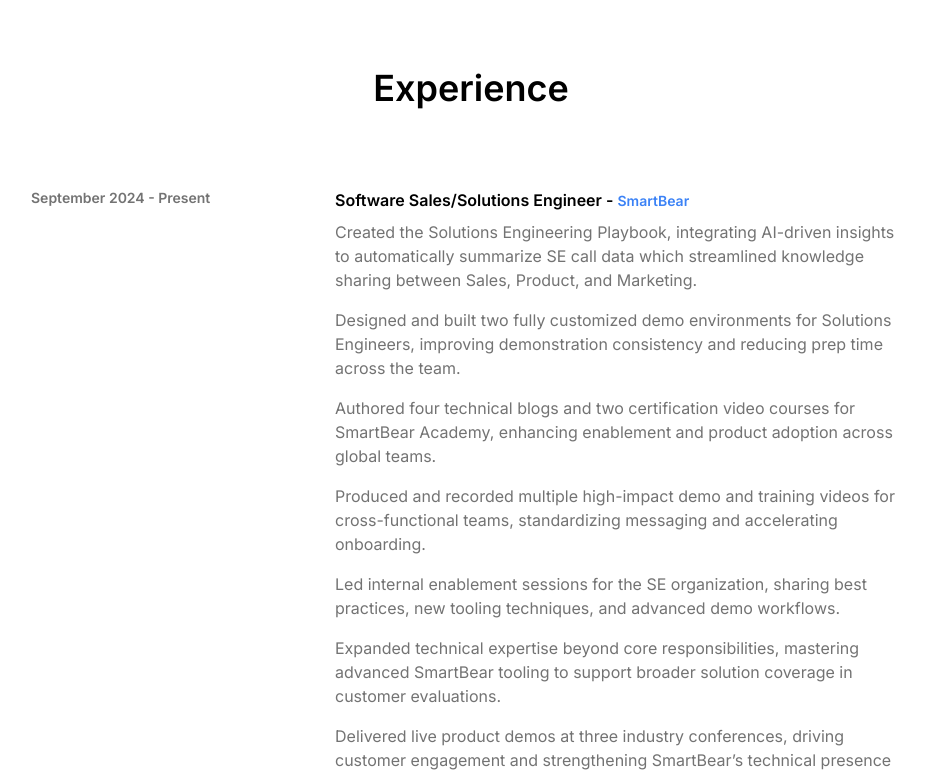
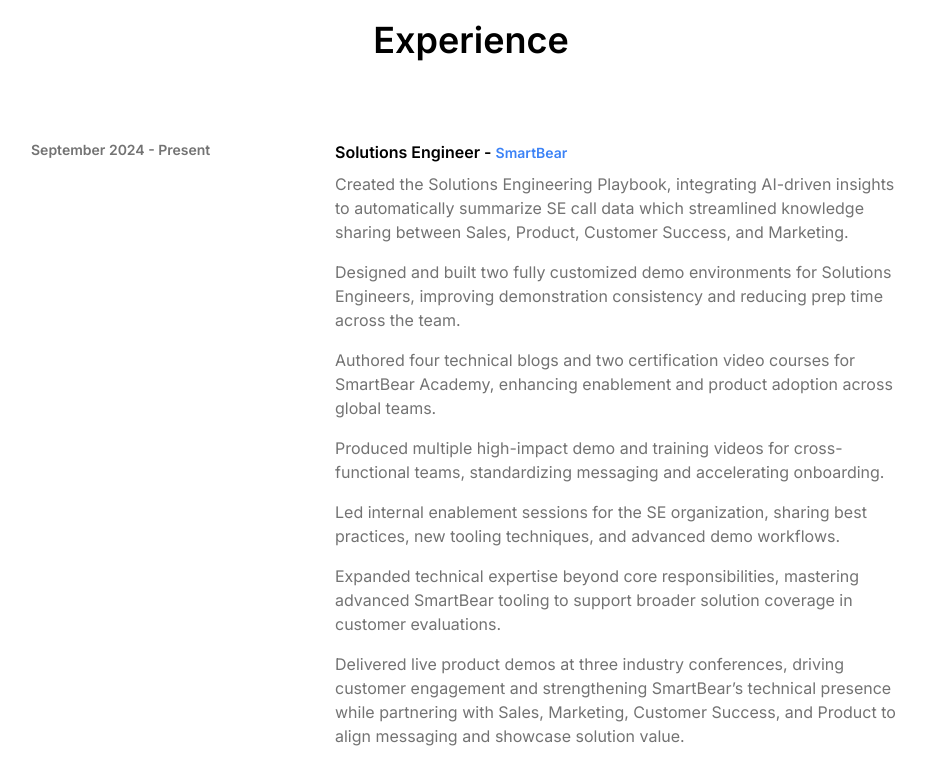
Before and after one commit to nickldimartino/portfolio, a React (Vite) app: page / in a window 1280 px wide. Shown: the part 2000-2776 px from the top of the page, without its empty margins (169-1095 px from the left). Built offline with nearby package versions, Linux system fonts and the light colour scheme.

Commit message:
descriptions and updates

```diff
--- a/src/components/Hero.jsx
+++ b/src/components/Hero.jsx
@@ -31,7 +31,7 @@
               animate="visible"
               className="bg-gradient-to-r from-green-500 via-slate-500 to-blue-600 bg-clip-text text-3xl tracking-tight text-transparent"
             >
-              Software Sales/Solutions Engineer
+              Solutions Engineer
             </motion.span>
             <motion.span
               variants={container(0.5)}
--- a/src/constants/index.js
+++ b/src/constants/index.js
@@ -36,20 +36,25 @@
   },
 ];
 
-export const HERO_CONTENT = `As a Solutions Engineer at SmartBear, I’m leveraging my foundation in software development and embedded systems to craft impactful demos, solve real-world challenges, and support successful Proof of Concepts. I’ve found a fulfilling home here—working alongside a passionate team and helping customers translate complex technical needs into powerful solutions.
+export const HERO_CONTENT = `
+I’m a Solutions Engineer at SmartBear with a background in software development and embedded systems, focused on solving real customer problems through clear, well-prepared demos and proof-of-concepts.
 
-My journey has been anything but linear—from web development at General Assembly to two years in embedded software, all built on the discipline and teamwork instilled by my military service. That experience, combined with a detail-driven mindset shaped by the military, academia, bodybuilding, and defense, has made me a resilient and growth-oriented engineer.
+I work closely with sales and product teams to translate complex technical requirements into practical solutions, helping engineering, QA, and business stakeholders evaluate and adopt API quality tooling with confidence.
 
-I'm proud of where I am and excited for what lies ahead—continuing to grow, contribute, and thrive at the intersection of technology, collaboration, and innovation.`;
+My path into pre-sales engineering was driven by a desire to combine technical depth with communication—using structure, preparation, and storytelling to support better customer decisions.`;
 
-export const ABOUT_TEXT = `I'm a Solutions Engineer at SmartBear with a strong foundation in software engineering, shaped by hands-on experience in embedded systems at General Dynamics, full stack web development through General Assembly, and technical mentorship in the U.S. Air Force. My transition into pre-sales engineering was driven by a passion for solving real-world customer problems through impactful demos, proof-of-concepts, and technical storytelling.
+export const ABOUT_TEXT = `
+I’m a Solutions Engineer at SmartBear with a strong foundation in software engineering, shaped by hands-on experience in embedded systems at General Dynamics, full-stack web development through General Assembly, and technical mentorship in the U.S. Air Force.
 
-At SmartBear, I collaborate with sales and product teams to showcase the power of our API testing suite—ReadyAPI, API Hub, TestHub, and more—crafting tailored technical demonstrations that resonate with diverse stakeholders. I specialize in translating complex functionality into clear business value, and I thrive in environments where curiosity, precision, and cross-functional collaboration are key to success.
+I transitioned into pre-sales engineering to focus on what I enjoy most: solving real customer problems through customer-specific demos, proof-of-concepts, and clear technical explanations. At SmartBear, I partner closely with sales and product teams to support customers across the pre- and post-sales lifecycle—from discovery and demos to implementation, validation, and ongoing technical alignment.
 
-My military background instilled a mindset of discipline, structure, and resilience—qualities that now guide my approach to customer engagement, demo creation, and solution development. Whether leading POCs, responding to RFPs, or aligning technical solutions with strategic business goals, I bring a sharp attention to detail, a methodical approach, and a sincere desire to help others succeed.
+My work centers on translating complex systems into clear business outcomes. I design and deliver tailored demonstrations that resonate with engineers, QA teams, and decision-makers, and I thrive in environments where preparation, technical accuracy, and demo quality directly influence customer decisions.
 
-I'm always open to sharing what I’ve learned about the tech industry, software career growth, and effective communication in engineering. Let's connect if you want to talk APIs, demos, or breaking into tech with confidence.
+My military background instilled discipline, structure, and resilience, which guide my approach to customer engagement, demo design, and solution development. Whether leading POCs, responding to RFPs, or aligning technical solutions to business goals, I bring a methodical mindset, strong attention to detail, and a genuine desire to help teams succeed.
+
+I enjoy sharing what I’ve learned about software careers, effective technical communication, and working in the tech industry. Let’s connect if you want to talk APIs, demos, or breaking into tech with confidence.
 `;
+
 
 export const CONTRIBUTIONS = [
   {
@@ -94,32 +99,27 @@
 export const EXPERIENCES = [
   {
     year: "September 2024 - Present",
-    role: "Software Sales/Solutions Engineer",
+    role: "Solutions Engineer",
     company: "SmartBear",
     companyWebsite: "https://www.linkedin.com/company/smartbear/posts/?feedView=all",
     description: [
-      `Created the Solutions Engineering Playbook, integrating AI-driven insights to automatically summarize SE call data which streamlined knowledge sharing between Sales, Product, and Marketing. `,
-      `Designed and built two fully customized demo environments for Solutions Engineers, improving demonstration consistency and reducing prep time across the team. `,
-      `Authored four technical blogs and two certification video courses for SmartBear Academy, enhancing enablement and product adoption across global teams. `,
-      `Produced and recorded multiple high-impact demo and training videos for cross-functional teams, standardizing messaging and accelerating onboarding.`,
+      `Created the Solutions Engineering Playbook, integrating AI-driven insights to automatically summarize SE call data which streamlined knowledge sharing between Sales, Product, Customer Success, and Marketing.`,
+      `Designed and built two fully customized demo environments for Solutions Engineers, improving demonstration consistency and reducing prep time across the team.`,
+      `Authored four technical blogs and two certification video courses for SmartBear Academy, enhancing enablement and product adoption across global teams.`,
+      `Produced multiple high-impact demo and training videos for cross-functional teams, standardizing messaging and accelerating onboarding.`,
       `Led internal enablement sessions for the SE organization, sharing best practices, new tooling techniques, and advanced demo workflows.`,
       `Expanded technical expertise beyond core responsibilities, mastering advanced SmartBear tooling to support broader solution coverage in customer evaluations.`,
-      `Delivered live product demos at three industry conferences, driving customer engagement and strengthening SmartBear’s technical presence while partnering with Sales, Marketing, and Product to align messaging and showcase solution value.`
+      `Delivered live product demos at three industry conferences, driving customer engagement and strengthening SmartBear’s technical presence while partnering with Sales, Marketing, Customer Success, and Product to align messaging and showcase solution value.`
     ],
     technologies: [
       "ReadyAPI",
-      "API Hub",
-      "Test Hub",
       "SwaggerHub",
-      "SwaggerHub Portal",
-      "SwaggerHub Explore",
       "PactFlow",
       "Reflect",
       "TestComplete",
       "LoadNinja",
       "VisualTest",
       "BitBar",
-      "Camtasia",
       "Full Stack Web Development",
       "API Testing",
       "UI Testing"
@@ -147,11 +147,12 @@
     company: "Sharp Action Sports",
     companyWebsite: "https://www.linkedin.com/company/sharp-action-sports/?viewAsMember=true",
     description: [
-      `Partnered directly with early users to identify technical needs, shaping proof-of-concepts and MVP features tailored to customer use cases—mirroring pre-sales engagement strategies.`,
-      `Conducted in-depth technical research and POC development on emerging tools and frameworks, improving solution fit and enabling value-driven demos.`,
-      `Designed and implemented security protocols in line with industry compliance standards, enhancing trust with prospective users and stakeholders.`,
-      `Defined and communicated the company’s technical roadmap in accessible terms to internal leadership and external stakeholders, bridging the gap between technical feasibility and business impact.`,
-      `Proactively troubleshot and resolved infrastructure challenges, enhancing platform reliability and scalability in dynamic, fast-paced environments.`,
+      `Partnered directly with early users to identify technical needs, shaping proof-of-concepts and MVP features aligned with real customer use cases and pre-sales engagement strategies.`,
+      `Conducted in-depth technical research and developed proof-of-concepts on emerging tools and frameworks, improving solution fit and enabling value-driven demonstrations.`,
+      `Designed and implemented security protocols aligned with industry compliance standards, strengthening trust with prospective users and key stakeholders.`,
+      `Led cross-functional collaboration between technical and non-technical teams to align engineering output with evolving market demands and business strategy.`,
+      `Defined and communicated the company’s technical roadmap in clear, accessible terms to internal leadership and external stakeholders, bridging technical feasibility and business impact.`,
+      `Proactively troubleshot and resolved infrastructure challenges, improving platform reliability and scalability in fast-paced, evolving environments.`
     ],
     technologies: [
       "Next",
@@ -176,12 +177,12 @@
     company: "General Assembly",
     companyWebsite: "https://generalassemb.ly/",
     description: [
-      `Completed a 420+ hour immersive Software Engineering Bootcamp, mastering full-stack development and building production-ready applications under tight deadlines.`,
-      `Developed front-end and back-end solutions using modern frameworks such as React, Node.js, and Express, with a focus on API integration and user experience.`,
-      `Employed user-centered design principles and agile methodologies to iteratively prototype, test, and refine software solutions aligned with real-world use cases.`,
-      `Strengthened technical problem-solving skills through practical application of data structures, algorithms, and object-oriented programming.`,
-      `Led and contributed to collaborative team projects, including pair programming, code reviews, and live demos—effectively communicating complex technical concepts to diverse audiences.`,
-      `Built portfolio-ready applications to demonstrate technical proficiency, adaptability, and customer-focused solution development.`,
+      `Completed a 420+ hour immersive Software Engineering bootcamp, developing full-stack applications under tight deadlines and real-world constraints.`,
+      `Built front-end and back-end solutions using modern frameworks such as React, Node.js, and Express, with a strong focus on API integration and user experience.`,
+      `Applied user-centered design principles and agile methodologies to iteratively prototype, test, and refine software solutions aligned with real-world use cases.`,
+      `Strengthened technical problem-solving skills through hands-on application of data structures, algorithms, and object-oriented programming.`,
+      `Led and contributed to collaborative team projects through pair programming, code reviews, and live demos, clearly communicating complex technical concepts to diverse audiences.`,
+      `Developed portfolio-ready applications demonstrating technical proficiency, adaptability, and customer-focused solution development.`
     ],
     technologies: [
       "React",
@@ -209,13 +210,13 @@
     company: "General Dynamics Missions Systems",
     companyWebsite: "https://gdmissionsystems.com/",
     description: [
-      `Created standardized troubleshooting and procedural documentation, enhancing cross-team collaboration and reducing onboarding time by streamlining knowledge transfer between senior and junior engineers.`,
-      `Mentored six new engineers, guiding them through complex product domain concepts and internal workflows—improving technical ramp-up and enabling faster contributions to customer-facing features.`,
+      `Created standardized troubleshooting and procedural documentation, improving cross-team collaboration and reducing onboarding time through clearer knowledge transfer between senior and junior engineers.`,
+      `Mentored six new engineers on complex product domain concepts and internal workflows, accelerating technical ramp-up and enabling faster contributions to customer-facing features.`,
       `Designed and implemented a VLAN feature using event-driven architecture and cryptographic principles to bridge UI and network interfaces, improving system communication and user experience.`,
-      `Contributed to feature development in C++ for real-time embedded systems, maintaining stability and backward compatibility across mission-critical environments.`,
-      `Actively participated in Agile ceremonies and delivered on five major projects, applying CI/CD practices and test-driven development for consistent, high-quality releases.`,
-      `Led over 20 code and security reviews to uphold compliance with rigorous DoD security and quality standards, ensuring reliability in sensitive environments.`,
-      `Managed complex debugging workflows and contributed to the delivery of customer-ready builds through systematic testing, version control, and iterative feedback loops.`
+      `Contributed to feature development in C++ for real-time embedded systems, maintaining system stability and backward compatibility in mission-critical environments.`,
+      `Participated in Agile ceremonies and delivered on five major projects, applying CI/CD practices and test-driven development to support consistent, high-quality releases.`,
+      `Led over 20 code and security reviews to uphold strict DoD security and quality standards, ensuring reliability in sensitive and regulated environments.`,
+      `Managed complex debugging workflows and supported delivery of customer-ready builds through systematic testing, version control, and iterative feedback loops.`
     ],
     technologies: ["C++", "IBM Rhapsody", "IBM ClearCase", "Linux"],
   },
@@ -225,11 +226,11 @@
     company: "Wilcox Industries",
     companyWebsite: "https://wilcoxind.com/",
     description: [
-      `Collaborated on a cross-functional team of four to develop a software prototype demonstrating the feasibility of an innovative research initiative, paving the way for continued development post-internship.`,
-      `Designed and implemented a custom Android UI/UX interface using Android Studio, Java, Kotlin, CSS, and HTML—enabling seamless Bluetooth and USB connectivity with an external camera.`,
-      `Gained full-stack development experience by contributing to front-end interfaces, backend logic, and database integration in a production-adjacent environment.`,
-      `Partnered with senior engineers to solve complex technical problems and iterate on feature designs based on user needs and hardware interaction constraints.`,
-      `Practiced communicating technical findings and development progress to stakeholders, honing early-stage product validation and storytelling skills useful in customer-facing roles.`
+      `Collaborated on a cross-functional team of four to develop a software prototype demonstrating the feasibility of a new research initiative, enabling continued development beyond the internship.`,
+      `Designed and implemented a custom Android UI/UX using Android Studio, Java, and Kotlin, supporting seamless Bluetooth and USB connectivity with an external camera.`,
+      `Contributed to full-stack development efforts across front-end interfaces, backend logic, and database integration in a production-adjacent environment.`,
+      `Partnered with senior engineers to solve complex technical challenges and iterate on feature designs based on user needs and hardware interaction constraints.`,
+      `Communicated technical findings and development progress to stakeholders, building early experience in product validation, technical storytelling, and customer-facing communication.`
     ],
     technologies: ["Java", "Kotlin", "Android Studio", "HTML", "CSS"],
   },
@@ -239,11 +240,11 @@
     company: "US Air National Guard",
     companyWebsite: "https://www.104fw.ang.af.mil/",
     description: [
-      `Delivered hands-on mentorship and training to junior technicians in the maintenance and repair of F-15 fighter jets, fostering a culture of precision and accountability.`,
-      `Successfully completed Air Force Basic Training and fulfilled a six-year enlistment, earning Veteran status and demonstrating long-term commitment, discipline, and resilience.`,
-      `Maintained detailed technical documentation of maintenance procedures and system histories, aligning with rigorous compliance standards—mirroring documentation practices in regulated tech environments.`,
-      `Operated in a high-stakes, fast-paced setting where adaptability and clear communication were critical to mission success—translating well into dynamic customer-facing technical roles.`,
-      `Adhered to and enforced strict safety protocols and regulatory requirements, ensuring the highest standards of operational readiness and system reliability.`,
+      `Provided hands-on mentorship and training to junior technicians in the maintenance and repair of F-15 fighter jets, fostering precision, accountability, and technical rigor.`,
+      `Completed Air Force Basic Training and a six-year enlistment, earning Veteran status and demonstrating long-term commitment, discipline, and resilience.`,
+      `Maintained detailed technical documentation of maintenance procedures and system histories in alignment with strict compliance and regulatory standards.`,
+      `Operated in high-stakes, fast-paced environments where adaptability and clear communication were critical to mission success, skills directly transferable to customer-facing technical roles.`,
+      `Adhered to and enforced rigorous safety protocols and regulatory requirements, ensuring operational readiness and system reliability.`
     ],
     technologies: [
       "Soft Skills",
@@ -263,11 +264,11 @@
     company: "University of Massachusetts Amherst",
     companyWebsite: "https://www.umass.edu/",
     description: [
-      "Activities and societies: Theta Chi Fraternity - Theta Chapter, Big Brother Big Sister",
-      "Applied systematic problem-solving and critical thinking to analyze and resolve complex engineering challenges—preparing for real-world customer solutioning and technical consultation.",
-      "Completed projects involving embedded programming, circuit design, and systems integration, providing early hands-on experience with debugging, hardware-software interfacing, and technical documentation.",
-      "Participated in team-based design and development environments, strengthening collaboration, communication, and project planning skills.",
-      "Involved in extracurricular organizations including Theta Chi Fraternity and Big Brother Big Sister, demonstrating leadership, mentorship, and community engagement."
+      `Built a strong foundation in computer hardware and software systems, with coursework focused on computer architecture, embedded systems, digital design, security engineering, and networking.`,
+      `Applied systematic problem-solving and critical thinking to analyze and resolve complex engineering challenges, preparing for real-world technical solutioning and consultation.`,
+      `Completed projects involving embedded programming, circuit design, and systems integration, gaining hands-on experience with debugging, hardware–software interfacing, and technical documentation.`,
+      `Worked in team-based design and development environments, strengthening collaboration, communication, and project planning skills.`,
+      `Participated in extracurricular organizations including Theta Chi Fraternity and Big Brother Big Sister, demonstrating leadership, mentorship, and community engagement.`
     ],
     technologies: [
       "Software Development",
@@ -434,7 +435,7 @@
     companyWebsite: "https://aws.amazon.com/verification",
     validationNum: "b5fec7b3318b48d3a36365070d64b631",
     description: [
-      `The AWS Certified Cloud Practitioner validates foundational, high-level understanding of AWS Cloud, services, and terminology.  This is a good starting point on the AWS Certification journey for individuals with no prior IT or cloud experience switching to a cloud career or for line-of-business employees looking for foundational cloud literacy.`,
+      `The AWS Certified Cloud Practitioner validates foundational, high-level understanding of AWS Cloud, services, and terminology. This is a good starting point on the AWS Certification journey for individuals with no prior IT or cloud experience switching to a cloud career or for line-of-business employees looking for foundational cloud literacy.`,
     ],
     technologies: [
       "AWS (Amazon Web Services",
```
